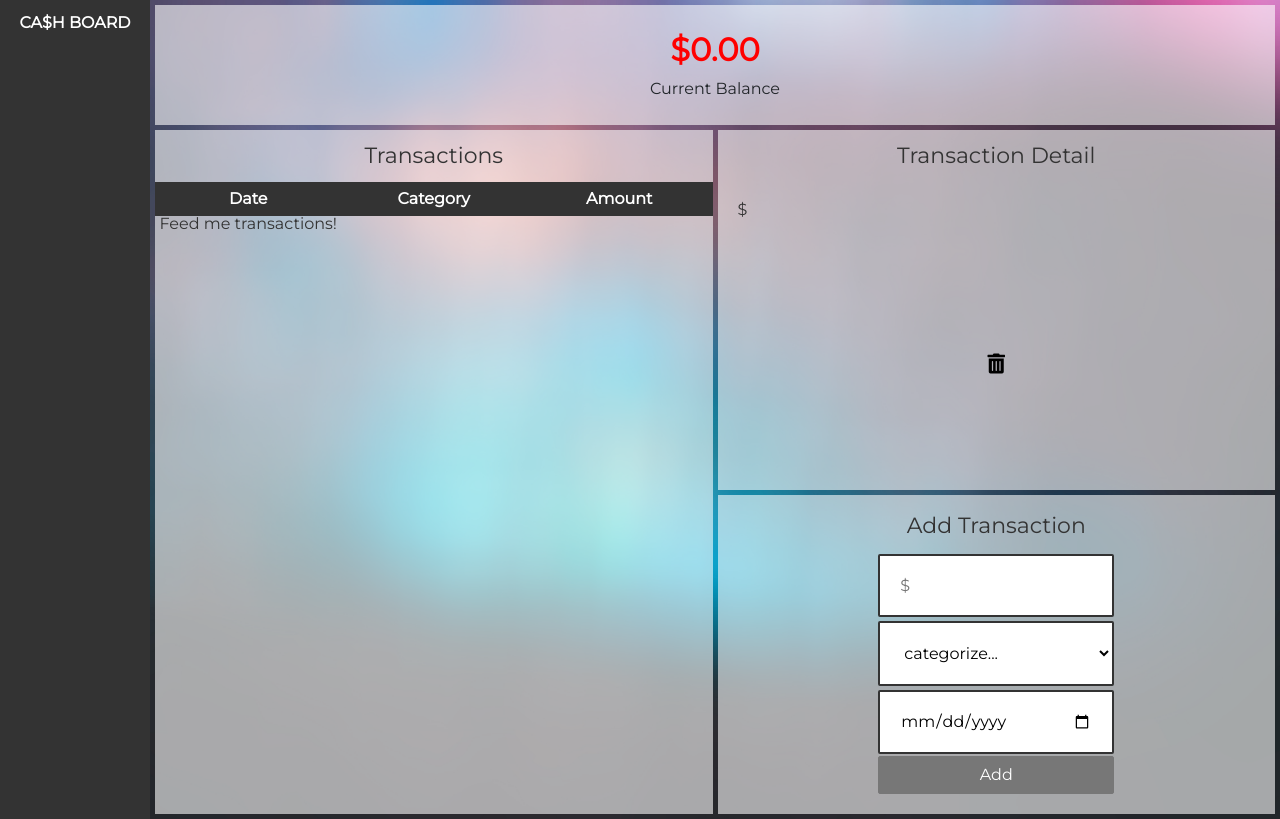
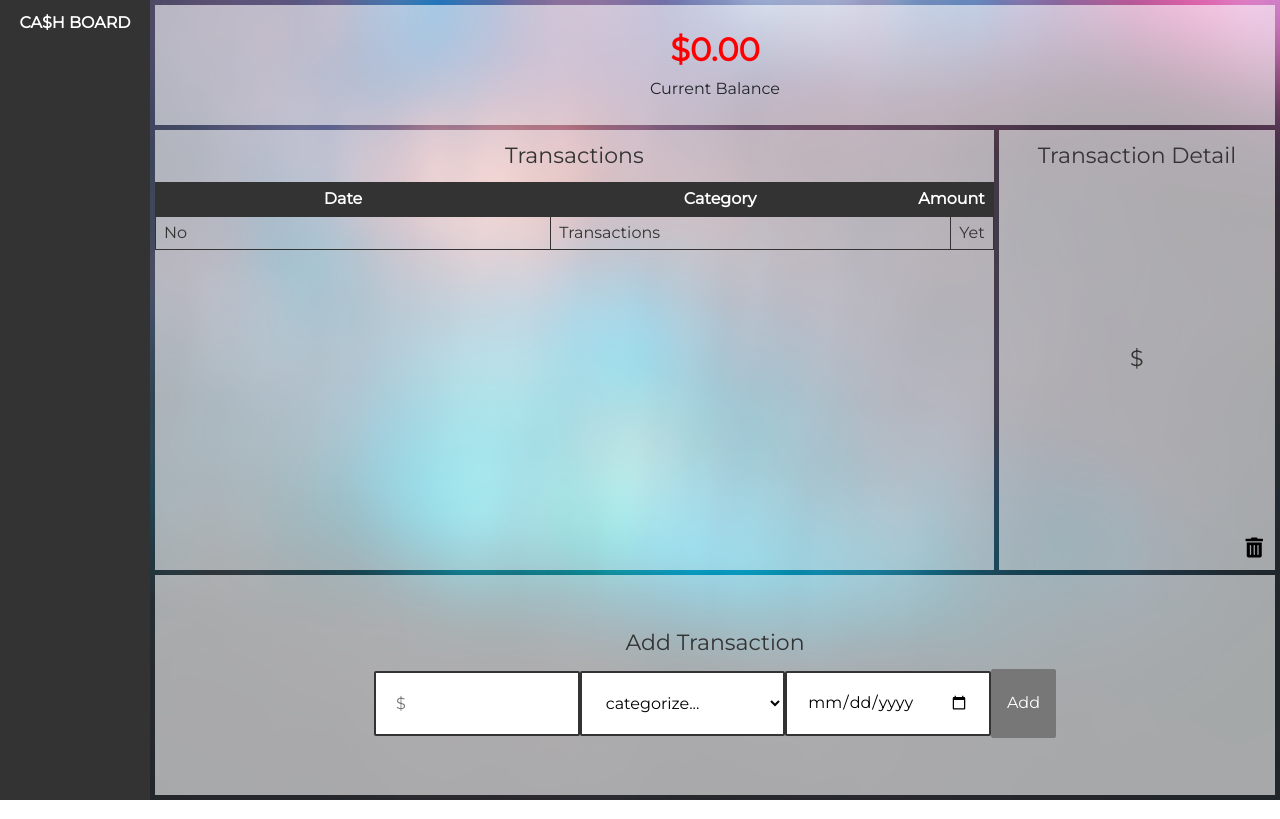
Before and after one commit to MdotB/project-4-react, a React (Create React App) app: page /1 in a window 1280 px wide. Built offline with nearby package versions, Linux system fonts and the light colour scheme; no server answers.

Commit message:
format table and re-configure dashboard layout

```diff
--- a/src/Components/AddTransaction/AddTransaction.css
+++ b/src/Components/AddTransaction/AddTransaction.css
@@ -12,6 +12,7 @@
     color: #333;
     margin-bottom: 15px;
     font-size: 22px;
+
 }
 .AddTransaction-form-wrapper {
     display: flex;
@@ -22,7 +23,7 @@
 }
 form {
     display: flex;
-    flex-direction: column;
+    flex-direction: row;
     height: 100%;
 }
 button.AddTransaction-btn {
--- a/src/Components/Dashboard/Dashboard.css
+++ b/src/Components/Dashboard/Dashboard.css
@@ -9,11 +9,12 @@
     padding: 5px;
     grid-gap: 5px;
     grid-template-columns: repeat(4, minmax(250px, 1fr));
-    grid-template-rows: 15vh 45vh auto;
+    grid-template-rows: 15vh 45vh auto auto;
     grid-template-areas:
         'Balance Balance Balance Balance'
-        'TransactionList TransactionList Transaction Transaction'
-        'TransactionList TransactionList AddTrans AddTrans';
+        'TransactionList TransactionList TransactionList Transaction'
+        'TransactionList TransactionList TransactionList Transaction'
+        'AddTrans AddTrans AddTrans AddTrans';
 }
 .AddTransaction-container {
     grid-area: AddTrans;
--- a/src/Components/Transaction/Transaction.css
+++ b/src/Components/Transaction/Transaction.css
@@ -3,7 +3,7 @@
     display: flex;
     flex-direction: column;
     align-items: center;
-    justify-content: center;
+    justify-content: space-between;
     text-decoration: none;
     color: #333;
 }
@@ -12,5 +12,29 @@
     color: #333;
     font-size: 22px;
     margin: 15px 0;
-    justify-self: flex-start;
 }
+.transaction-data {
+    display: flex;
+    flex-direction: column;
+    align-items: center;
+    justify-content: center;
+    font-size: 22px;
+}
+.transaction-data p {
+    padding-bottom: 10px;
+}
+.delete {
+    background-color: rgba(0,0,0,0);
+    border-color: rgba(0,0,0,0);
+    transition: all .3s;
+    font-size: 20px;
+    padding: 10px;
+    align-self: flex-end;
+}
+.delete:hover {
+    color: red;
+    cursor: pointer;
+}
+.delete:focus {
+    outline: none;
+}
--- a/src/Components/TransactionList/TransactionList.css
+++ b/src/Components/TransactionList/TransactionList.css
@@ -14,29 +14,32 @@
     margin: 15px 0;
 }
 
-#table-overflow-y {
-    position: absolute;
-    top: 52px;
-    height: 90%;
-    width: 100%;
-    overflow: auto;
-}
 #transactions {
     table-layout: fixed;
     border-collapse: collapse;
     width: 100%;
+    height: 90%;
     padding: 0;
     color: #333;
 }
-/* #transactions thead {
+
+#transactions tbody {
     display: block;
-} */
-#transactions th {
+    width: 100%;
+    overflow: auto;
+    height: 100%;
+}
+#transactions thead tr {
+    display: block;
+}
+#transactions thead th {
     background-color: #333;
+    width: 100%;
 }
-#transactions td, #transactions th {
+#transactions tbody tr td, #transactions thead tr th {
     border: .1px solid #333;
     padding: 8px;
+    width: 50%;
   }
 tr:nth-child(even) {
     background-color: #ddd;
@@ -52,24 +55,14 @@ tr:nth-child(even) {
 .bold {
     font-weight: bold;
 }
-.pos-fixed {
-    position: fixed;
-
-}
-/* .Transaction-container {
-    background-color: rgba(255, 255, 255, .0);
-    display: flex;
-    flex-direction: row;
-    align-items: center;
-    justify-content: space-between;
-    padding: 0 20px;
-    min-height: 70px;
-} */
 
 .transaction-data {
     padding: 20px;
     display: flex;
     width: 100%;
+}
+.align-left {
+    text-align: left;
 }
 .align-right {
     text-align: right;
@@ -82,21 +75,7 @@ tr:nth-child(even) {
     padding: 0;
     text-decoration: none;
 }
-.delete {
-    background-color: rgba(0,0,0,0);
-    border-color: rgba(0,0,0,0);
-    transition: all .3s;
-    font-size: 20px;
-    padding: 20px;
-    height: 100%;
-}
-.delete:hover {
-    color: red;
-    cursor: pointer;
-}
-.delete:focus {
-    outline: none;
-}
+
 .active {
     color: rgba(0, 0, 255, 1);
 }
--- a/src/Components/TransactionList/TransactionList.js
+++ b/src/Components/TransactionList/TransactionList.js
@@ -20,27 +20,30 @@ const TransactionList = ({ transactions, deleteTransaction }) => {
             )
         }).reverse()
     ) : (
-        <p className="center">Feed me transactions!</p>
+        <tr>
+            <td>No</td>
+            <td>Transactions</td>
+            <td>Yet</td>
+        </tr>
     )
     console.log(transactionList)
     return (
       <div className='TransactionList-container'>
         <h2 className="TransactionList-h2">Transactions</h2>
-        <div id="table-overflow-y">
+        {/* <div id="table-overflow-y"> */}
         <table id="transactions">
             <thead>
                 <tr className="color-white bold center">
                     <th>Date</th>
                     <th>Category</th>
-            <th>Amount</th>
+                    <th className="left">Amount</th>
                 </tr>
             </thead>
             <tbody>
                 {transactionList}
             </tbody>
-
         </table>
-        </div>
+        {/* </div> */}
       </div>
     )
 }
```
Lines whose indentation alone changed are shown as unchanged.
